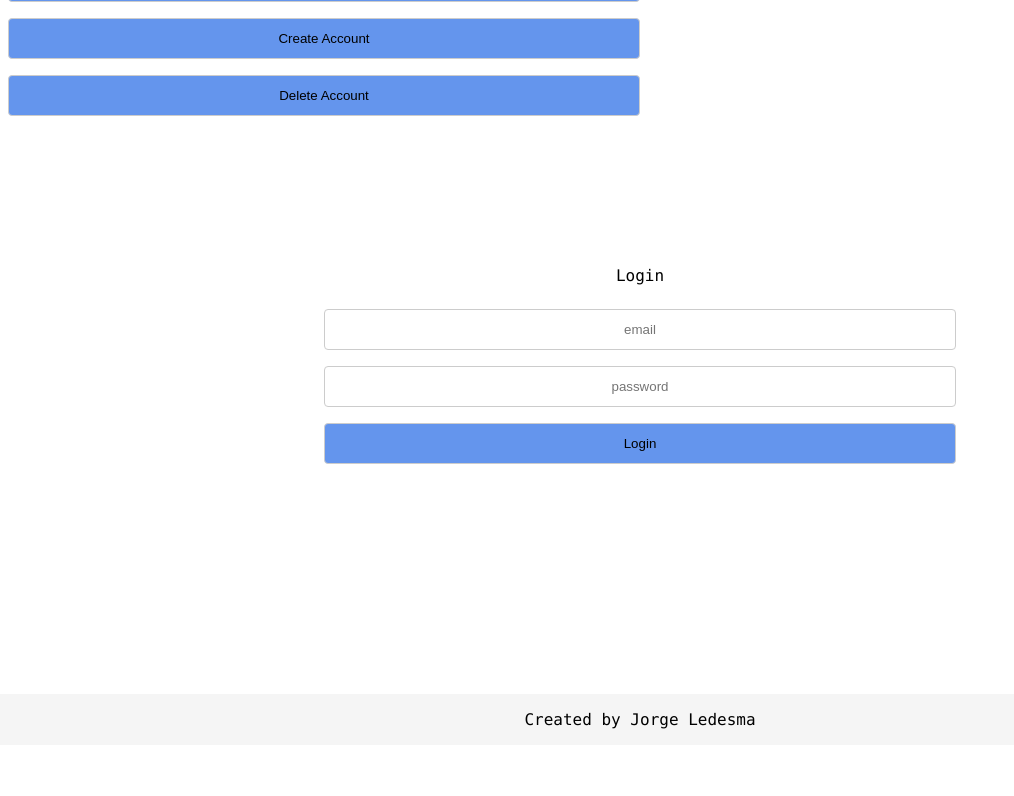
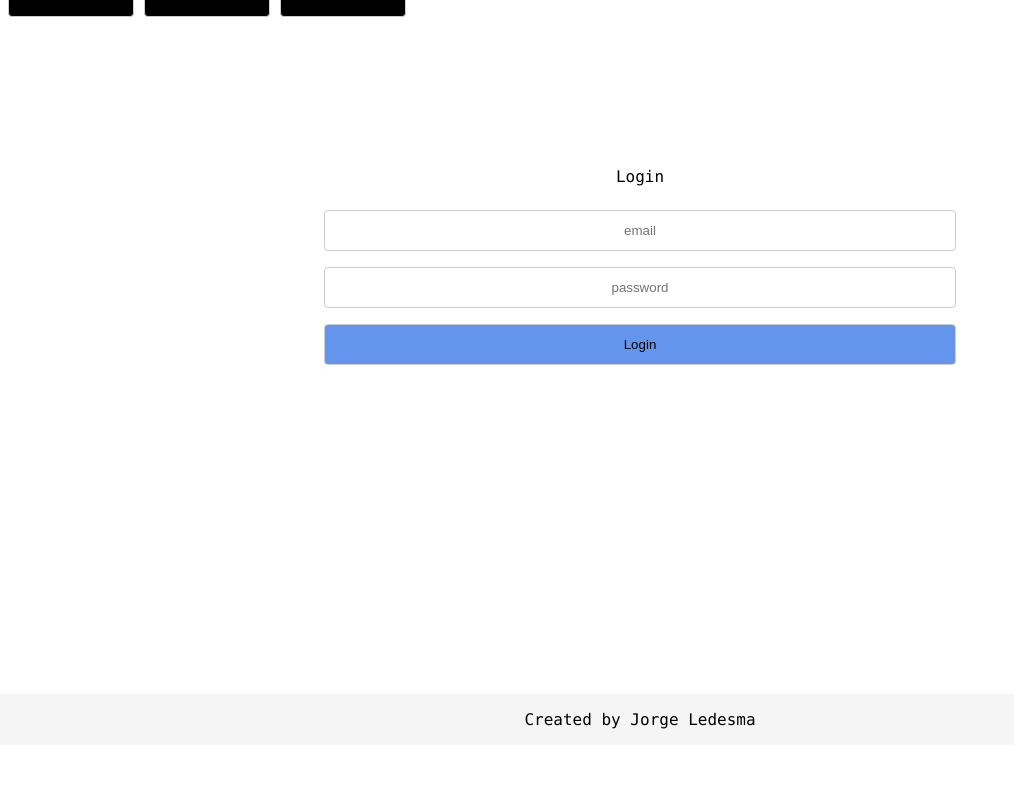
Before and after one commit to jl24350/task-manager-api, a website: page public/createTask/createTask.html in a window 1280 px wide. Shown: the part 55-851 px from the top of the page, without its empty margins (0-1014 px from the left). After the commit the page ends 800 px from the top, so only its background shows below. Drawn offline with Linux system fonts and the light colour scheme.

Commit message:
edditing app.js

```diff
--- a/public/css/createTask.css
+++ b/public/css/createTask.css
@@ -1,5 +1,16 @@
 html{
     font-family: "Lucida Console", "Courier New", monospace;
+}
+#logoutButton, #createAccountButton, #deleteButton{
+    text-align: center;
+    width: 10%;
+    padding: 12px 20px;
+    margin: 8px 0;
+    display: inline-block;
+    border: 1px solid #ccc;
+    border-radius: 4px;
+    box-sizing: border-box;
+    background-color: black;
 }
 input[type=text], button {
 
--- a/public/css/index.css
+++ b/public/css/index.css
@@ -1,21 +1,7 @@
 html{
     font-family: "Lucida Console", "Courier New", monospace;
 }
-#menu{
-    padding-top: 10%;
-}
-#logoutButton, #createAccountButton, #deleteButton{
-    text-align: center;
-    width: 20%;
-    padding: 12px 20px;
-    margin: 8px 0;
-    display: inline-block;
-    border: 1px solid #ccc;
-    border-radius: 4px;
-    box-sizing: border-box;
-    background-color: orange;
-}
-input, #login, #create {
+input, button {
 
     text-align: center;
     width: 50%;
@@ -31,12 +17,10 @@ input, #login, #create {
       display: block;
   }
   form{
-       text-align: center;
-  }
-  #form1{
+      text-align: center;
       padding-top: 10%;
   }
- #login, #create{
+  button{
       background-color: cornflowerblue;
   }
   #signInButton{
```
